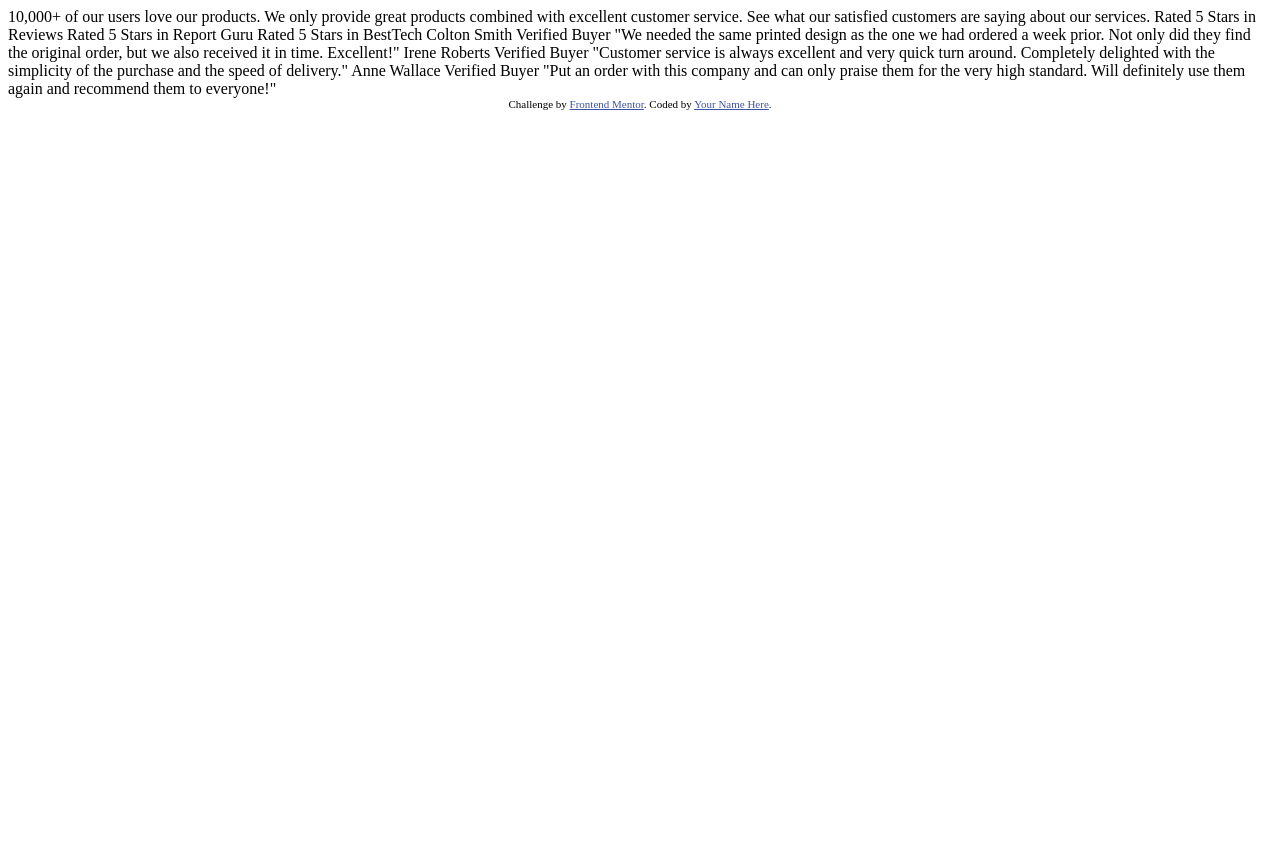
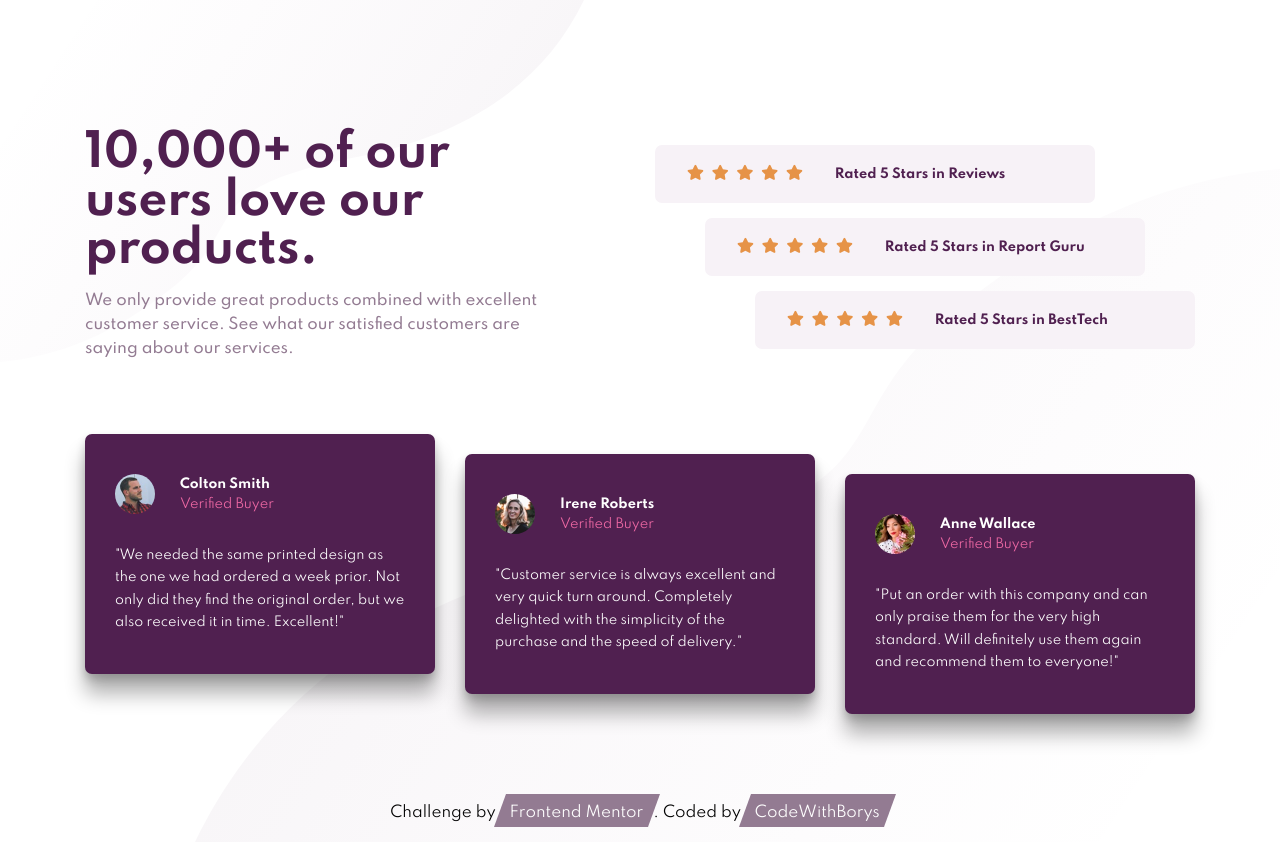
Before and after one commit to CodeWithBorys/social-proof-section, a plain HTML site: page index.html in a window 1280 px wide. Before the commit the page ends 800 px from the top, so only its background shows below. Drawn offline with Linux system fonts and the light colour scheme.

Commit message:
desktop version complete

```diff
--- a/index.html
+++ b/index.html
@@ -11,51 +11,127 @@
       sizes="32x32"
       href="./images/favicon-32x32.png"
     />
-
+    <link
+      rel="stylesheet"
+      href="https://cdnjs.cloudflare.com/ajax/libs/font-awesome/5.15.2/css/all.min.css"
+    />
+    <link rel="stylesheet" href="style.css" />
     <title>Frontend Mentor | Social proof section</title>
-
-    <!-- Feel free to remove these styles or customise in your own stylesheet 👍 -->
-    <style>
-      .attribution {
-        font-size: 11px;
-        text-align: center;
-      }
-      .attribution a {
-        color: hsl(228, 45%, 44%);
-      }
-    </style>
   </head>
   <body>
-    10,000+ of our users love our products.
+    <div class="container">
+      <div class="promo">
+        <div class="about">
+          <h1>10,000+ of our users love our products.</h1>
+          <p>
+            We only provide great products combined with excellent customer
+            service. See what our satisfied customers are saying about our
+            services.
+          </p>
+        </div>
+        <div class="ratings">
+          <div class="rate">
+            <div class="rating-stars">
+              <i class="fas fa-star"></i>
+              <i class="fas fa-star"></i>
+              <i class="fas fa-star"></i>
+              <i class="fas fa-star"></i>
+              <i class="fas fa-star"></i>
+            </div>
+            <p class="rating-source">Rated 5 Stars in Reviews</p>
+          </div>
+          <div class="rate">
+            <div class="rating-stars">
+              <i class="fas fa-star"></i>
+              <i class="fas fa-star"></i>
+              <i class="fas fa-star"></i>
+              <i class="fas fa-star"></i>
+              <i class="fas fa-star"></i>
+            </div>
+            <p class="rating-source">Rated 5 Stars in Report Guru</p>
+          </div>
+          <div class="rate">
+            <div class="rating-stars">
+              <i class="fas fa-star"></i>
+              <i class="fas fa-star"></i>
+              <i class="fas fa-star"></i>
+              <i class="fas fa-star"></i>
+              <i class="fas fa-star"></i>
+            </div>
+            <p class="rating-source">Rated 5 Stars in BestTech</p>
+          </div>
+        </div>
+      </div>
 
-    We only provide great products combined with excellent customer service.
-    See what our satisfied customers are saying about our services.
+      <div class="feedbacks">
+        <div class="feedback">
+          <div class="user">
+            <img
+              src="/images/image-colton.jpg"
+              alt="Colton"
+              class="user-photo"
+            />
+            <div class="user-data">
+              <p class="user-name">Colton Smith</p>
+              <p class="user-status">Verified Buyer</p>
+            </div>
+          </div>
+          <div class="opinion">
+            "We needed the same printed design as the one we had ordered a week
+            prior. Not only did they find the original order, but we also
+            received it in time. Excellent!"
+          </div>
+        </div>
 
-    Rated 5 Stars in Reviews
-    Rated 5 Stars in Report Guru
-    Rated 5 Stars in BestTech
+        <div class="feedback">
+          <div class="user">
+            <img
+              src="/images/image-irene.jpg"
+              alt="Colton"
+              class="user-photo"
+            />
+            <div class="user-data">
+              <p class="user-name">Irene Roberts</p>
+              <p class="user-status">Verified Buyer</p>
+            </div>
+          </div>
+          <div class="opinion">
+            "Customer service is always excellent and very quick turn around.
+            Completely delighted with the simplicity of the purchase and the
+            speed of delivery."
+          </div>
+        </div>
 
-    Colton Smith
-    Verified Buyer
-    "We needed the same printed design as the one we had ordered a week prior.
-    Not only did they find the original order, but we also received it in time.
-    Excellent!"
-
-    Irene Roberts
-    Verified Buyer
-    "Customer service is always excellent and very quick turn around. Completely
-    delighted with the simplicity of the purchase and the speed of delivery."
-
-    Anne Wallace
-    Verified Buyer
-    "Put an order with this company and can only praise them for the very high
-    standard. Will definitely use them again and recommend them to everyone!"
+        <div class="feedback">
+          <div class="user">
+            <img src="/images/image-anne.jpg" alt="Colton" class="user-photo" />
+            <div class="user-data">
+              <p class="user-name">Anne Wallace</p>
+              <p class="user-status">Verified Buyer</p>
+            </div>
+          </div>
+          <div class="opinion">
+            "Put an order with this company and can only praise them for the
+            very high standard. Will definitely use them again and recommend
+            them to everyone!"
+          </div>
+        </div>
+      </div>
+    </div>
 
     <div class="attribution">
-      Challenge by
-      <a href="https://www.frontendmentor.io?ref=challenge" target="_blank"
-        >Frontend Mentor</a
-      >. Coded by <a href="#">Your Name Here</a>.
+      <p>
+        Challenge by
+        <a href="https://www.frontendmentor.io?ref=challenge" target="_blank"
+          >Frontend Mentor</a
+        >.
+      </p>
+      <p>
+        Coded by
+        <a href="https://github.com/CodeWithBorys" target="_blank"
+          >CodeWithBorys</a
+        >
+      </p>
     </div>
   </body>
 </html>
--- /dev/null
+++ b/style.css
@@ -0,0 +1,177 @@
+@import url('https://fonts.googleapis.com/css2?family=Spartan:wght@400;500;700&display=swap');
+
+:root {
+  --magenta: hsl(300, 43%, 22%);
+  --magenta-light-grey: hsl(300, 24%, 96%);
+  --magenta-dark-grey: hsl(303, 10%, 53%);
+}
+
+* {
+  padding: 0;
+  margin: 0;
+  box-sizing: border-box;
+}
+
+body {
+  font-family: 'Spartan', sans-serif;
+  font-size: 15px;
+  background: url('/images/bg-pattern-top-desktop.svg'),
+    url('/images/bg-pattern-bottom-desktop.svg');
+  background-repeat: no-repeat;
+  background-position: top left, bottom right;
+}
+
+.container {
+  max-width: 1110px;
+  margin: 60px auto;
+}
+
+.promo {
+  display: grid;
+  grid-template-columns: 1fr 1fr;
+}
+
+.about {
+  padding-top: 70px;
+}
+
+h1 {
+  font-size: 2.8rem;
+  width: 80%;
+  color: var(--magenta);
+  line-height: 3rem;
+}
+
+.about p {
+  color: var(--magenta-dark-grey);
+  font-weight: 500;
+  width: 90%;
+  line-height: 1.5rem;
+  padding-top: 15px;
+}
+
+.ratings {
+  margin-top: 70px;
+  margin-left: 30px;
+}
+
+.rate {
+  display: flex;
+  align-items: center;
+  width: 440px;
+  padding: 20px 30px;
+  background: var(--magenta-light-grey);
+  border-radius: 7px;
+  margin: 15px 0;
+}
+
+.rate:nth-child(2) {
+  margin-left: 50px;
+}
+
+.rate:nth-child(3) {
+  margin-left: 100px;
+}
+
+.rating-stars i {
+  color: #e69347;
+  padding: 0 2px;
+}
+
+.rating-source {
+  font-weight: 700;
+  color: var(--magenta);
+  padding-left: 30px;
+  font-size: 0.8rem;
+}
+
+.feedbacks {
+  margin: 70px 0;
+  display: grid;
+  grid-template-columns: repeat(auto-fit, minmax(300px, 1fr));
+  gap: 30px;
+}
+
+.feedback {
+  background: var(--magenta);
+  border-radius: 7px;
+  overflow: hidden;
+  padding: 40px 30px;
+  color: #fff;
+  font-size: 0.8rem;
+  height: fit-content;
+  box-shadow: 0 5px 10px rgb(0 0 0 / 20%), 0 20px 20px rgb(0 0 0 / 30%);
+}
+
+.user {
+  display: flex;
+  align-items: center;
+  margin-bottom: 30px;
+}
+
+.user-photo {
+  border-radius: 50%;
+  width: 40px;
+  height: 40px;
+  margin-right: 25px;
+}
+
+.user-name {
+  font-weight: 700;
+}
+
+.user-status {
+  color: hsl(333, 80%, 67%);
+  padding-top: 5px;
+}
+
+.opinion {
+  line-height: 1.4rem;
+}
+
+.feedback:nth-child(2) {
+  margin-top: 20px;
+}
+
+.feedback:nth-child(3) {
+  margin-top: 40px;
+}
+
+.attribution {
+  text-align: center;
+  padding: 20px 0;
+}
+
+.attribution p {
+  display: inline-block;
+}
+
+.attribution a {
+  text-decoration: none;
+  color: #fff;
+  position: relative;
+  padding: 8px 10px;
+}
+
+.attribution a::before {
+  content: '';
+  position: absolute;
+  width: 100%;
+  height: 100%;
+  top: -2px;
+  left: 0;
+  background: var(--magenta-dark-grey);
+  z-index: -1;
+  transform: skewX(-20deg);
+  transition: 0.3s ease;
+}
+
+.attribution a:hover {
+  color: var(--magenta);
+}
+
+.attribution a:hover::before {
+  transform: skewX(0deg);
+  border: 1px solid var(--magenta);
+  background: transparent;
+}
```
